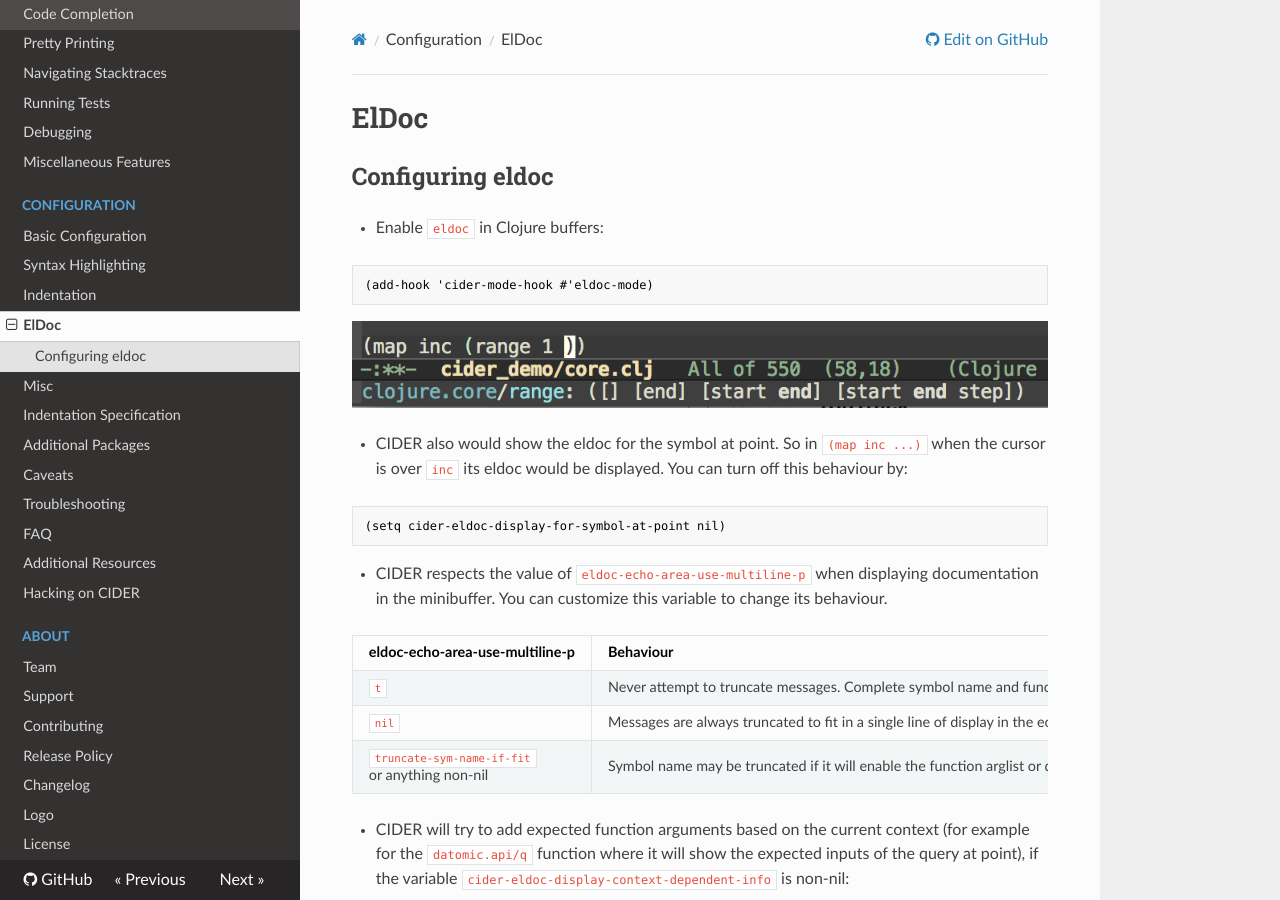
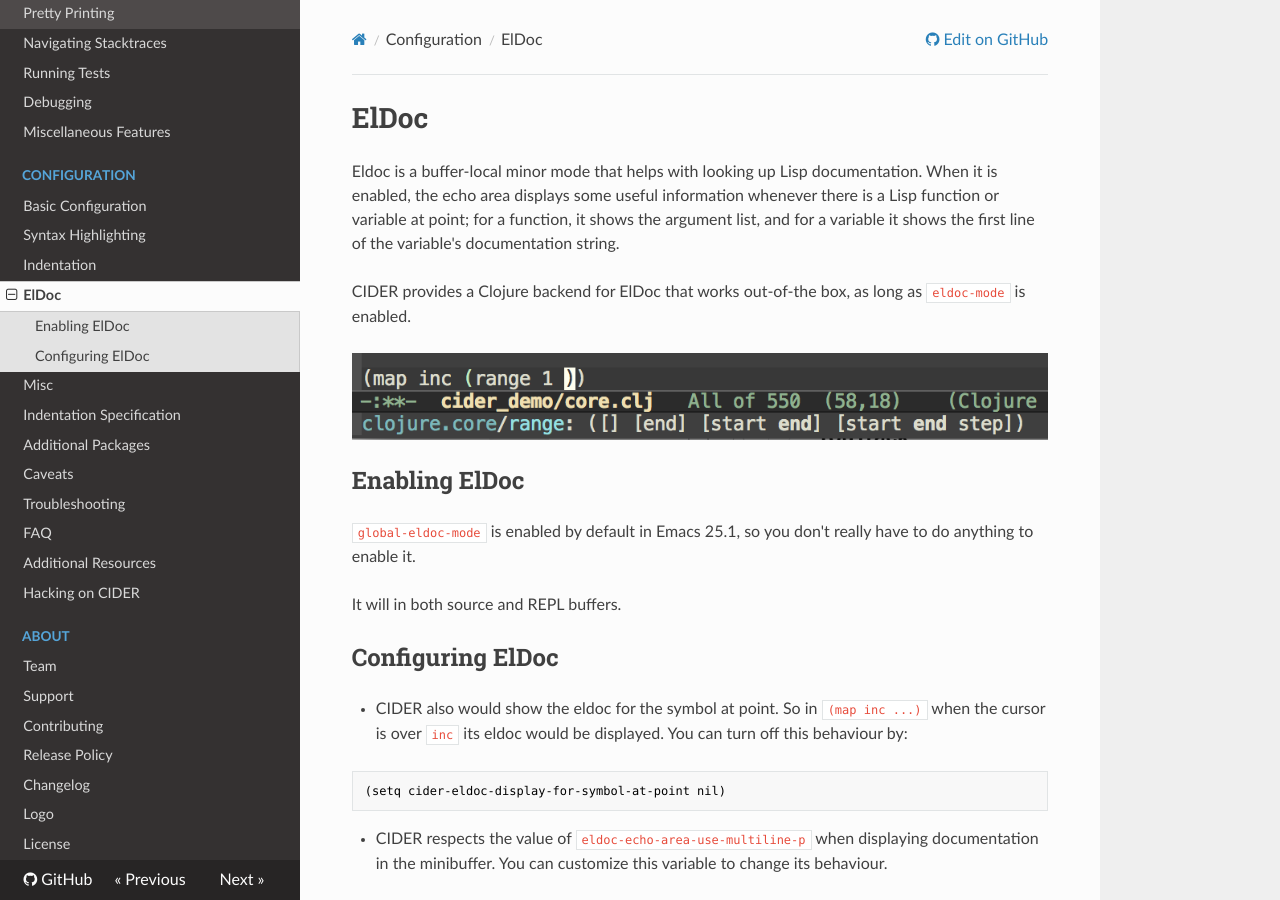
Before and after one commit to clojure-emacs/cider, an MkDocs documentation site: the page built from doc/configuration/eldoc.md, in a window 1280 px wide and 900 px high. Built offline with MkDocs 1.6.1, drawn with Linux system fonts in a browser that asks for light colours; nearby versions of some CDN libraries; old or Windows-style settings are respelled for this version of MkDocs.

Commit message:
Update the eldoc instructions

````diff
--- a/doc/configuration/eldoc.md
+++ b/doc/configuration/eldoc.md
@@ -1,14 +1,24 @@
 # ElDoc
 
-## Configuring eldoc
+Eldoc is a buffer-local minor mode that helps with looking up Lisp
+documentation. When it is enabled, the echo area displays some useful
+information whenever there is a Lisp function or variable at point;
+for a function, it shows the argument list, and for a variable it
+shows the first line of the variable's documentation string.
 
-* Enable `eldoc` in Clojure buffers:
-
-```el
-(add-hook 'cider-mode-hook #'eldoc-mode)
-```
+CIDER provides a Clojure backend for ElDoc that works out-of-the box, as
+long as `eldoc-mode` is enabled.
 
 ![Eldoc](../images/eldoc.png)
+
+## Enabling ElDoc
+
+`global-eldoc-mode` is enabled by default in Emacs 25.1, so you don't really have
+to do anything to enable it.
+
+It will in both source and REPL buffers.
+
+## Configuring ElDoc
 
 * CIDER also would show the eldoc for the symbol at point. So in `(map inc ...)`
 when the cursor is over `inc` its eldoc would be displayed. You can turn off this
````
Also changed, not shown: doc/repl/configuration.md (+0 -9 lines).
